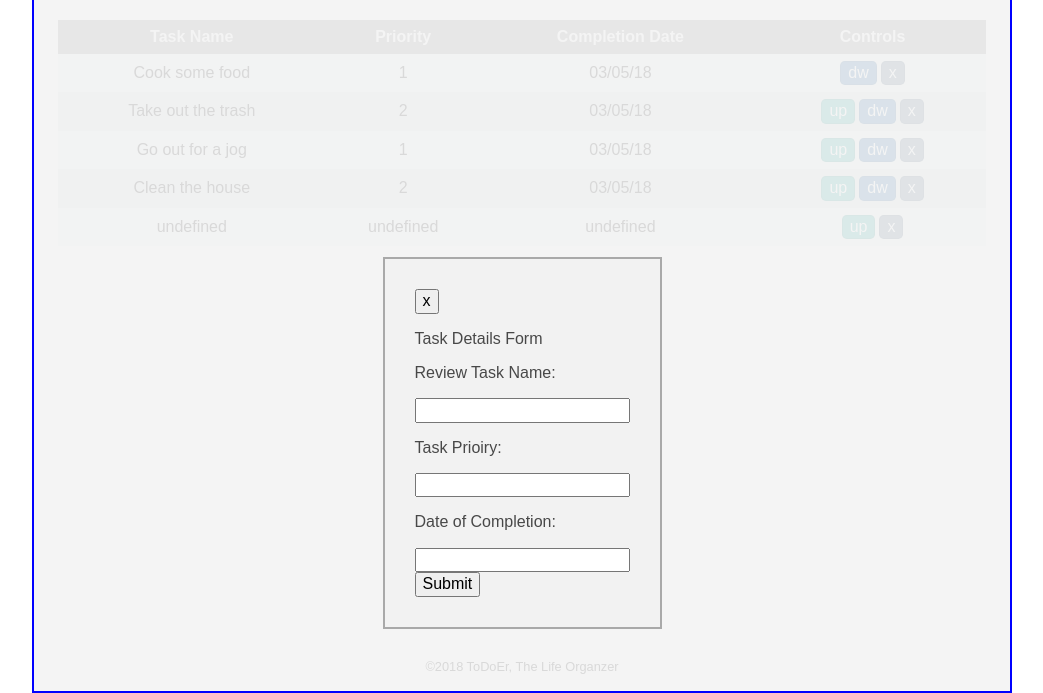
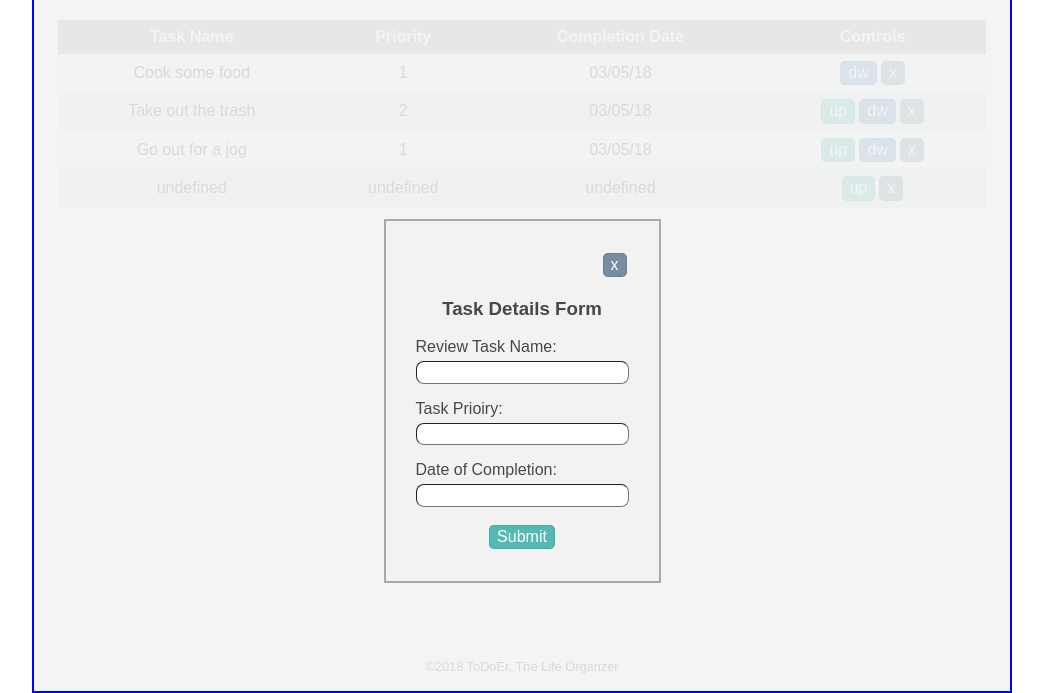
Before and after one commit to georgidanchev/todolist-webapp-project, a plain HTML site: page Index.html in a window 1280 px wide. Both pictures are taken after typing "Sample" into the empty fields and a click on the button "Add". Shown: the part 107-800 px from the top of the page, without its empty margins (118-1161 px from the left). Drawn offline with Linux system fonts and the light colour scheme.

Commit message:
CSS improvements

```diff
--- a/Index.html
+++ b/Index.html
@@ -37,19 +37,28 @@
     <div id="modalWrapper" style="display: none">
 
       <div id="myModal">
-        <button id="closeModal">x</button>
-        <p>Task Details Form</p>
+
+        <div class="alignRight">
+          <button id="closeModal">x</button>
+        </div>
+
+        <div class="centerStuff">
+          <h3>Task Details Form</h3>
+        </div>
+
         <div class="modal-content">
-
           <p>Review Task Name:</p>
           <input type="text" id="taskNameInput" placeholder="" />
           <p>Task Prioiry: </p>
           <input type="text" id="taskPrioInput" placeholder="" />
           <p>Date of Completion:</p>
           <input type="text" id="taskDateInput" placeholder="" />
+        </div>
 
+        <div class="centerStuff">
+          <button type="button" id="submitButton">Submit</button>
         </div>
-        <button type="button" id="submitButton">Submit</button>
+
       </div>
     </div>
 
--- a/logic.js
+++ b/logic.js
@@ -15,7 +15,7 @@ function msg(str) {
   console.log(str);
 }
 
-// Run this code only when script first loads.
+// Run this code only on page load.
 window.onload = function() {
   //localStorage.removeItem('arrayData', todoListArray);
   if (localStorage.getItem('arrayData', todoListArray)) {
@@ -50,11 +50,6 @@ function addExampleData() {
       tName: 'Go out for a jog',
       dateOfCom: '03/05/18',
       tPriority: 1
-    },
-    {
-      tName: 'Clean the house',
-      dateOfCom: '03/05/18',
-      tPriority: 2
     }
   ];
 }
@@ -143,7 +138,7 @@ function createTableRow(input) {
     prioInput = document.querySelector('#taskPrioInput'),
     dateInput = document.querySelector('#taskDateInput');
 
-  if (nameInput.value !== 0) {
+  if (nameInput.value !== 0 && prioInput.value !== 0 && dateInput.value !== 0) {
 
     tableSave(nameInput.value, dateInput.value, prioInput.value);
     tablePrint();
--- a/styles.css
+++ b/styles.css
@@ -45,18 +45,20 @@ header {
   display: flex;
 }
 
-#searchBox, #srchBtn, #addBtn {
-  border-radius: 0.5rem;
-  border-width: thin;
+#srchBtn, #addBtn {
   cursor: pointer;
 }
 
-#srchBtn, #addBtn {
-  /* background-color: #c5ccd2; */
-  /* color: white; */
+#searchBox {
+  cursor: text;
 }
 
-.controlButtons button {
+#searchBox, #srchBtn, #addBtn, #closeModal, #submitButton, .modal-content input {
+  border-radius: 0.5rem;
+  border-width: thin;
+}
+
+.controlButtons button, #closeModal, #submitButton {
   color: white;
   border: solid 1px;
   border-color: rgba(0, 0, 0, .1);
@@ -67,11 +69,11 @@ header {
   font-size: 1rem;
 }
 
-.remove {
+.remove, #closeModal {
   background: #768da3;
 }
 
-.up {
+.up, #submitButton {
   background: #52bab3;
 }
 
@@ -113,19 +115,6 @@ th, td {
   font-weight: 300;
 }
 
-/* Left-Over Styles
-
-tfoot tr {
-  background: none;
-}
-
-tfoot td {
-  padding: 10px 2px;
-  font-size: 0.8em;
-  font-style: italic;
-  color: #8a97a0;
-} */
-
 body {
   position: relative;
 }
@@ -144,7 +133,30 @@ body {
 #modalWrapper {
   display: flex;
   justify-content: center;
-  /* align-items: center; */
+}
+
+.centerStuff {
+  display: flex;
+  justify-content: center;
+}
+
+.alignRight {
+  display: flex;
+  justify-content: flex-end;
+}
+
+.modal-content h3 {
+  text-align: center;
+}
+
+.modal-content p {
+  padding-bottom: 0;
+  margin-top: 0;
+  margin-bottom: 0.3rem;
+}
+
+.modal-content input {
+  margin-bottom: 1rem;
 }
 
 #myModal {
@@ -186,7 +198,6 @@ body {
     align-items: center;
     padding: 2% 5% 2% 5%;
   }
-
   header button {
     padding: 1.3rem;
     mregin-left: 1rem;
```
